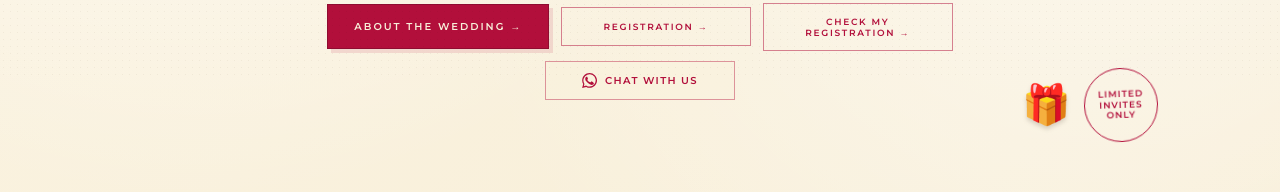
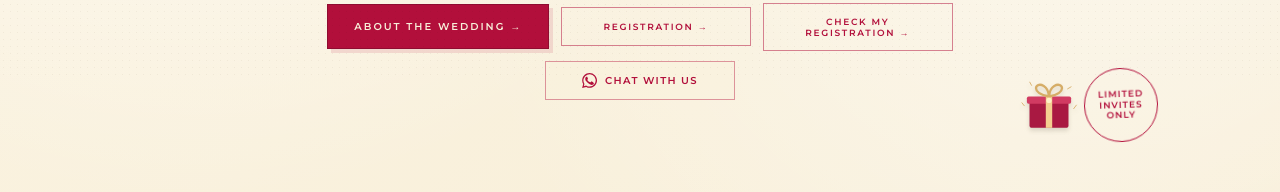
Before and after one commit to ThafzeerShnzzz/my-website, a plain HTML site: page index.html in a window 1280 px wide. Shown: the part 720-912 px from the top of the page. Drawn offline with nearby package versions, Linux system fonts and the light colour scheme.

Commit message:
Replace emoji gift with red and gold illustrated surprise box

```diff
--- a/index.html
+++ b/index.html
@@ -648,7 +648,7 @@ footer small{
 
 /* Homepage surprise gallery */
 .surprise-gift{position:absolute;right:calc(2% + 83px);bottom:10%;width:58px;height:74px;display:grid;place-items:center;border:0;background:transparent;cursor:pointer;z-index:5;padding:0;color:var(--red-dark)}
-.surprise-gift span{display:block;font-size:39px;filter:drop-shadow(0 3px 2px rgba(64,51,34,.18));transform-origin:center bottom;animation:giftShake 1.5s ease-in-out infinite}
+.surprise-gift svg{transform-origin:center bottom;animation:giftShake 1.5s ease-in-out infinite}
 .surprise-gift:focus-visible{outline:2px solid var(--red);outline-offset:3px}
 @keyframes giftShake{0%,55%,100%{transform:rotate(0)}61%{transform:rotate(-12deg)}67%{transform:rotate(11deg)}73%{transform:rotate(-9deg)}79%{transform:rotate(8deg)}85%{transform:rotate(0)}}
 .surprise-overlay[hidden]{display:none}
@@ -663,8 +663,8 @@ footer small{
 .surprise-dots{display:flex;gap:10px;justify-content:center;margin-top:11px}
 .surprise-dots button{border:1px solid var(--red);background:transparent;width:10px;height:10px;border-radius:50%;padding:0;cursor:pointer}
 .surprise-dots button.active{background:var(--red)}
-@media(max-width:850px){.surprise-gift{right:calc(4% + 66px);bottom:7%;width:48px;height:62px}.surprise-gift span{font-size:33px}}
-@media(prefers-reduced-motion:reduce){.surprise-gift span{animation:none}}
+@media(max-width:850px){.surprise-gift{right:calc(4% + 66px);bottom:7%;width:48px;height:62px}.surprise-gift svg{width:53px;height:50px}}
+@media(prefers-reduced-motion:reduce){.surprise-gift svg{animation:none}}
 
 </style>
 </head>
@@ -718,7 +718,7 @@ footer small{
 
   </div>
 
-  <button class="surprise-gift" id="surpriseGift" type="button" aria-label="Open O.K.P party surprise"><span aria-hidden="true">🎁</span></button>
+  <button class="surprise-gift" id="surpriseGift" type="button" aria-label="Unlock the unexpected O.K.P party experiences"><svg aria-hidden="true" viewBox="0 0 220 175" width="64" height="58" style="overflow:visible;display:block;filter:drop-shadow(0 3px 2px rgba(64,51,34,.16))"><rect x="43" y="72" width="134" height="94" rx="9" fill="#a91942"/><rect x="34" y="58" width="152" height="25" rx="6" fill="#d13b62"/><rect x="99" y="58" width="22" height="108" fill="#f4cf91"/><path d="M110 58 C45 48 62 5 92 22 C108 32 110 58 110 58 M110 58 C175 48 158 5 128 22 C112 32 110 58 110 58" fill="none" stroke="#d6ad67" stroke-width="8"/><circle cx="110" cy="72" r="9" fill="#fff1c7"/><path d="M25 90 L17 80 M195 100 L204 88 M50 20 L44 9 M174 32 L186 25" stroke="#d6ad67" stroke-width="3" stroke-linecap="round"/></svg></button>
 
   <div class="stamp index-stamp">
     LIMITED INVITES<br>ONLY
```
